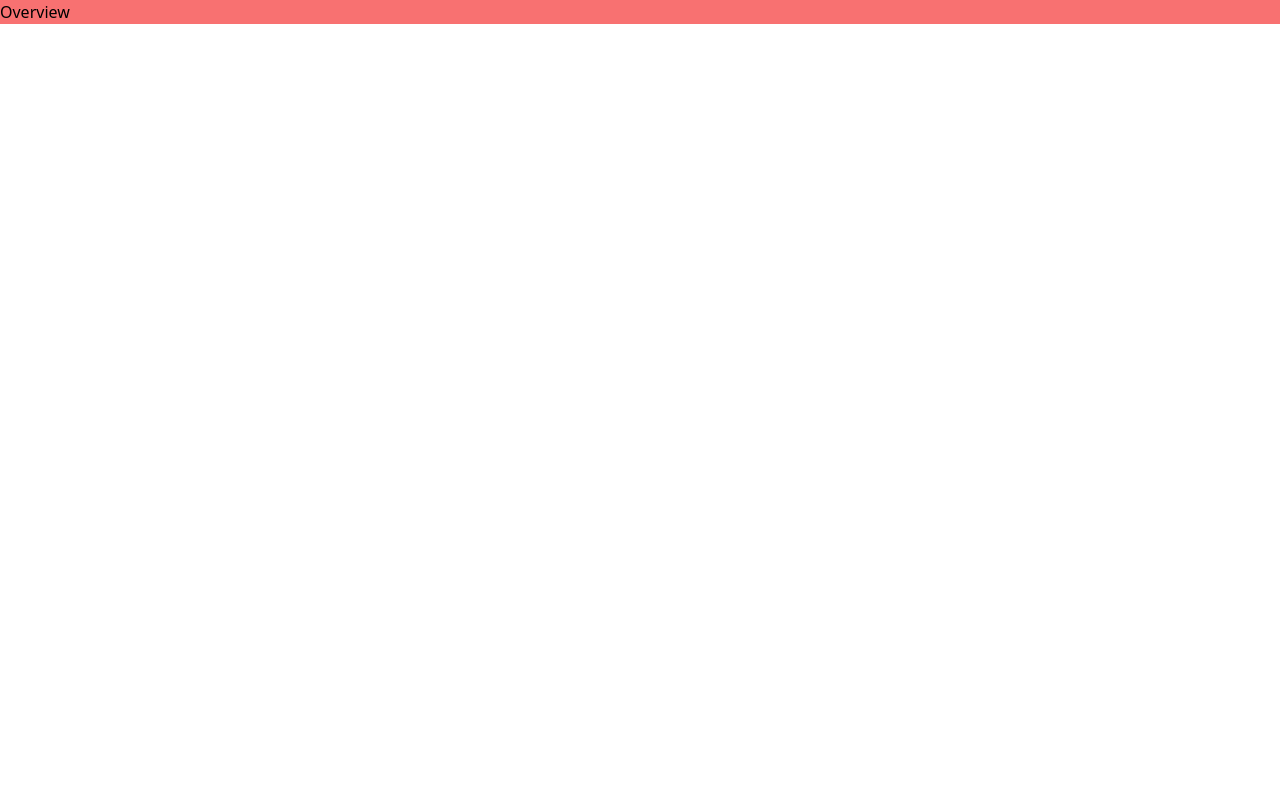
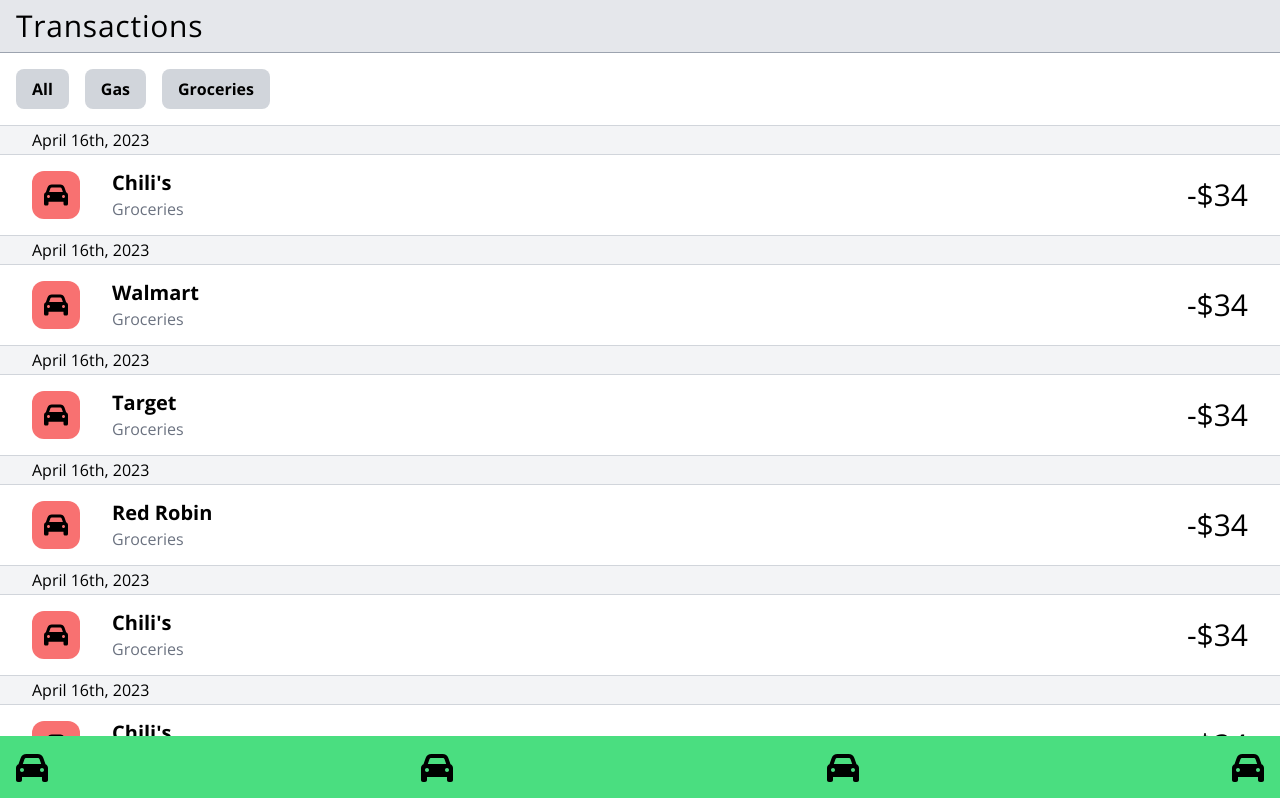
Before and after one commit to cgamagami1/allocate, a React (Vite) app: page / in a window 1280 px wide. Shown: the top 798 px of the page. Built offline with nearby package versions, Linux system fonts and the light colour scheme.

Commit message:
Add transactions page

```diff
--- /dev/null
+++ b/src/components/Navigation.jsx
@@ -0,0 +1,13 @@
+
+const Navigation = () => {
+  return (
+    <div className="fixed bottom-0 w-full bg-green-400 flex justify-between">
+        <img className="w-8 m-4" src="./car.svg" alt="car" />
+        <img className="w-8 m-4" src="./car.svg" alt="car" />
+        <img className="w-8 m-4" src="./car.svg" alt="car" />
+        <img className="w-8 m-4" src="./car.svg" alt="car" />
+    </div>
+  );
+}
+
+export default Navigation;
--- a/src/index.css
+++ b/src/index.css
@@ -1,3 +1,10 @@
+@import url('https://fonts.googleapis.com/css2?family=Open+Sans:wght@300;400;600;700&display=swap');
 @tailwind base;
 @tailwind components;
 @tailwind utilities;
+
+@layer base {
+    body {
+        @apply font-open-sans;
+    }
+}
--- a/src/pages/Overview/Overview.jsx
+++ b/src/pages/Overview/Overview.jsx
@@ -1,7 +1,12 @@
+import Transactions from "./Transactions";
+import Navigation from "../../components/Navigation";
 
 const Overview = () => {
   return (
-    <div className="bg-red-400">Overview</div>
+    <div>
+      <Transactions />
+      <Navigation />
+    </div>
   );
 }
 
--- /dev/null
+++ b/src/pages/Overview/Transaction.jsx
@@ -0,0 +1,25 @@
+
+//will eventually retrieve with context
+const categories = {};
+
+const Transaction = ({ description, category, date, amount }) => {
+  return (
+    <>
+    <div>
+      <h2 className="border-t border-b border-gray-300 px-8 py-0.5 bg-gray-100">{date}</h2>
+      <div className="m-auto flex justify-between py-2 px-8 items-center h-20">
+        <div className="flex items-center">
+          <img className="bg-red-400 w-12 h-12 p-3 rounded-xl" src={"./car.svg"} alt={`${category} icon`} />
+          <div className="flex flex-col ml-8">
+            <span className="font-bold text-xl">{description}</span>
+            <span className=" text-gray-500">{category}</span>
+          </div>
+        </div>
+        <span className="text-3xl font-light">-${amount}</span>
+      </div>
+    </div>
+    </>
+  );
+}
+
+export default Transaction;
--- /dev/null
+++ b/src/pages/Overview/Transactions.jsx
@@ -0,0 +1,25 @@
+import Transaction from "./Transaction";
+
+const Transactions = () => {
+  return (
+    <div>
+      <h2 className="py-2 px-4 text-3xl font-light tracking-wide bg-gray-200 border-gray-400 border-b">Transactions</h2>
+      <span className="bg-gray-300 py-2 px-4 my-4 ml-4 rounded-lg inline-block font-bold">All</span>
+      <span className="bg-gray-300 py-2 px-4 my-4 ml-4 rounded-lg inline-block font-bold">Gas</span>
+      <span className="bg-gray-300 py-2 px-4 m-4 rounded-lg inline-block font-bold">Groceries</span>
+      <div>
+        <Transaction description="Chili's" category="Groceries" date="April 16th, 2023" amount={34} />
+        <Transaction description="Walmart" category="Groceries" date="April 16th, 2023" amount={34} />
+        <Transaction description="Target" category="Groceries" date="April 16th, 2023" amount={34} />
+        <Transaction description="Red Robin" category="Groceries" date="April 16th, 2023" amount={34} />
+        <Transaction description="Chili's" category="Groceries" date="April 16th, 2023" amount={34} />
+        <Transaction description="Chili's" category="Groceries" date="April 16th, 2023" amount={34} />
+        <Transaction description="Chili's" category="Groceries" date="April 16th, 2023" amount={34} />
+        <Transaction description="Chili's" category="Groceries" date="April 16th, 2023" amount={34} />
+        <Transaction description="Chili's" category="Groceries" date="April 16th, 2023" amount={34} />
+      </div>
+    </div>
+  );
+}
+
+export default Transactions;
--- a/tailwind.config.cjs
+++ b/tailwind.config.cjs
@@ -5,7 +5,11 @@
     "./src/**/*.{js,ts,jsx,tsx}",
   ],
   theme: {
-    extend: {},
+    extend: {
+      fontFamily : {
+        "open-sans": ["Open Sans", "sans-serif"]
+      },
+    },
   },
   plugins: [],
 }
```
Also changed, not shown: public/car.svg (added).
